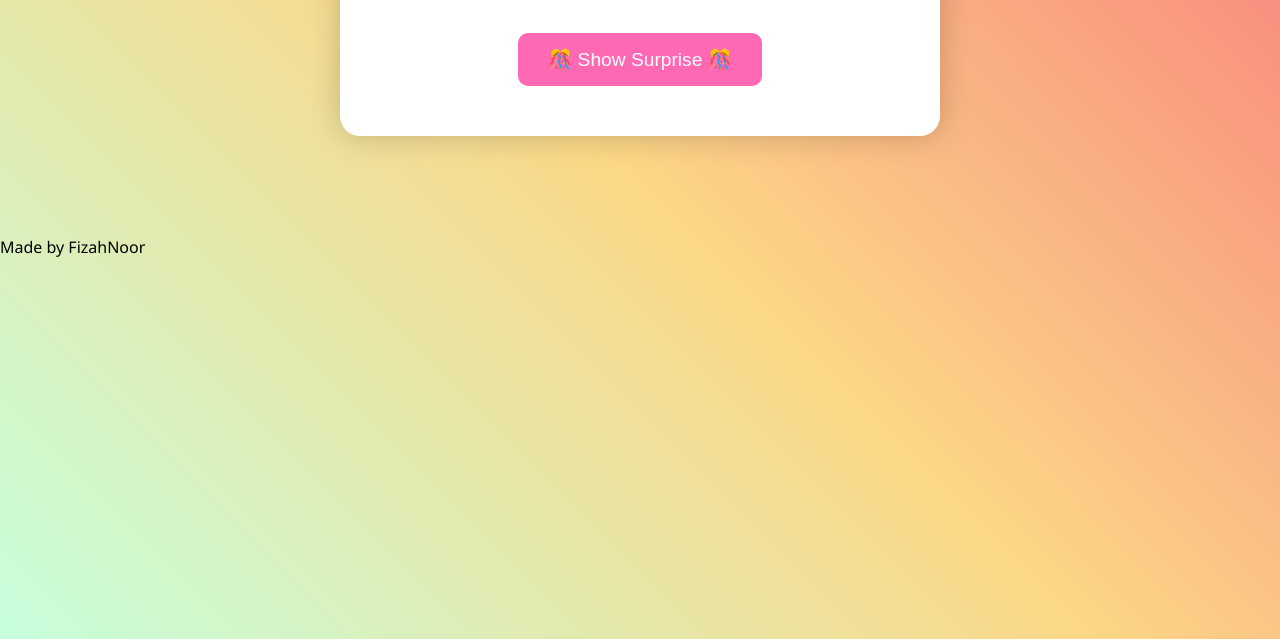
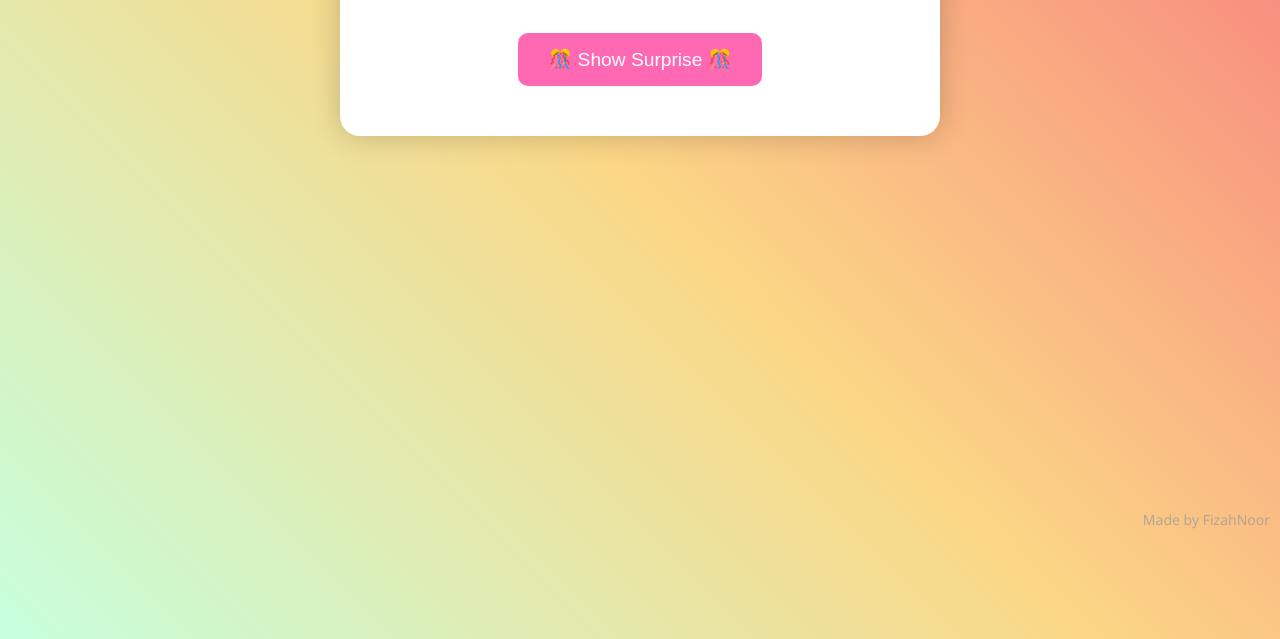
Before and after one commit to Hammad6i/HappyBirthday1, a plain HTML site: page index.html in a window 1280 px wide. Shown: the part 261-900 px from the top of the page. Drawn offline with nearby package versions, Linux system fonts and the light colour scheme.

Commit message:
Update style.css

```diff
--- a/style.css
+++ b/style.css
@@ -79,3 +79,14 @@ button:hover {
   pointer-events: none;
   z-index: 1;
 }
+.footer-credit {
+  position: fixed;
+  bottom: 10px;     /* 10px from bottom */
+  right: 10px;      /* 10px from right side */
+  font-size: 14px;
+  color: #999;
+  font-family: 'Segoe UI', sans-serif;
+  user-select: none;   /* text select na ho */
+  opacity: 0.7;
+  z-index: 1000;    /* sabke upar dikhe */
+}
```
